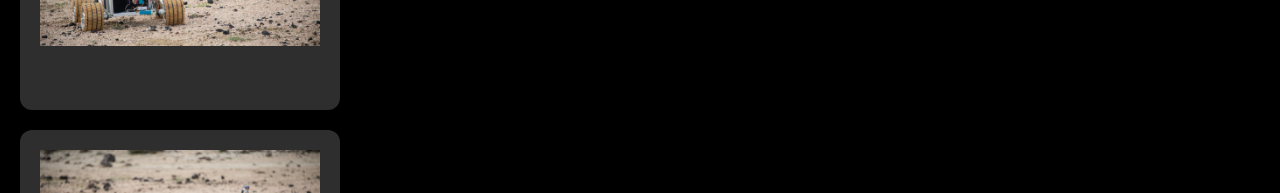
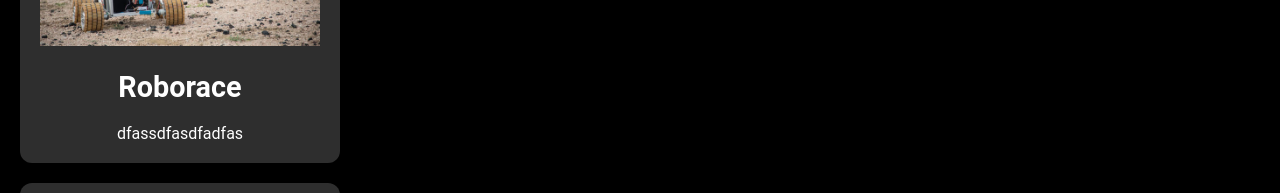
Before and after one commit to chaitanya-Uike/inertia, a React (Create React App) app: page /event/draicplayground in a window 1280 px wide. Shown: the part 580-773 px from the top of the page. Built offline with nearby package versions, Linux system fonts and the light colour scheme.

Commit message:
DraicPlayground done

```diff
--- a/src/App.js
+++ b/src/App.js
@@ -14,6 +14,8 @@
 import Workshops from './pages/EventPage/Workshops/Workshops'
 import SpaceTech from './pages/EventPage/SapceTech/SpaceTech'
 import ShortCompetition from './pages/EventPage/ShortCompetition/ShortCompetition'
+
+import DRAICplaygroundDetails from './pages/EventPage/DRAICplayground/DRAICplaygroundDetails'
 
 import { useLocation, Route, Routes, Navigate } from "react-router-dom";
 import { useEffect } from 'react';
@@ -41,14 +43,16 @@
         <Route exact path="/event/workshop" element={<Workshops />} />
         <Route exact path="/event/robotleague" element={<Robotleague />} />
         <Route exact path="/event/draicplayground" element={<DRAICplayground />} />
-        <Route exact path="/event/shortcompetitions" element={<ShortCompetition />}  />
+        <Route exact path="/event/shortcompetitions" element={<ShortCompetition />} />
+
+        <Route exact path="/event/draicplayground/:id" element={<DRAICplaygroundDetails />} />
 
         <Route exact path="/schedule" element={<Schedule />} />
 
         <Route path="*" element={<Navigate to="/" />} />
-      </Routes>
+      </Routes >
       <Footer />
-    </div>
+    </div >
   );
 }
 
--- a/src/Data/Draicplayground.js
+++ b/src/Data/Draicplayground.js
@@ -1,26 +1,22 @@
 import im from '../assets/static/roboRace.jpeg'
-const data=[
+const data = [
     {
-        id:"1",
-        eventName:'Roborace',
-        eventTime:'10:00 pm',
-        description:'dfassdfasdfadfas',
-        img:im
+        eventName: 'Roborace',
+        eventTime: '10:00 pm',
+        description: 'dfassdfasdfadfas',
+        img: im
     },
     {
-        id:"2",
-
-        eventName:'Robo',
-        eventTime:'10:00 pm',
-        img:im,
-        description:'dfassdfasdfadfas'
+        eventName: 'Robo',
+        eventTime: '10:00 pm',
+        img: im,
+        description: 'dfassdfasdfadfas'
     },
     {
-        id:"3",
-        eventName:'race',
-        eventTime:'10:00 pm',
-        img:im,
-        description:'dfassdfasdfadfas'
+        eventName: 'race',
+        eventTime: '10:00 pm',
+        img: im,
+        description: 'dfassdfasdfadfas'
     },
 ]
 
--- a/src/components/card/card.js
+++ b/src/components/card/card.js
@@ -2,13 +2,12 @@
 import { NavLink } from 'react-router-dom'
 import './card.css'
 function card(props) {
-
-    const link=props.eventcategory?`/event/${props.eventcategory}/${props.lnk}`:`/event/${props.lnk}`
+    let link = props.sublnk >= 0 ? `/event/${props.lnk}/${props.sublnk}` : `/event/${props.lnk}`
 
     return (
         <div className='event-card'>
             <div className=''>
-            <NavLink to={link}> <img className='event-image' src={props.img} alt=''></img></NavLink>
+                <NavLink to={link}> <img className='event-image' src={props.img} alt=''></img></NavLink>
             </div>
             <h1 className='event-name'>{props.name}</h1>
             <p>{props.description}</p>
--- a/src/pages/EventPage/DRAICplayground/DRAICplayground.js
+++ b/src/pages/EventPage/DRAICplayground/DRAICplayground.js
@@ -1,22 +1,21 @@
 import React from 'react'
-import { useParams } from 'react-router-dom';
 import TitleHero from '../../../components/titleHero'
 import data from '../../../Data/Draicplayground'
 import Card from '../../../components/card/card'
 function DRAICplayground() {
 
-//     let {id}=useParams();
-//   const event=data[id];
+  //     let {id}=useParams();
+  //   const event=data[id];
 
   return (
     <div>
-        <TitleHero title="DRAIC Robo Playground"></TitleHero>
-        {data.map((card)=>{
-            return(
-                    <Card lnk={card.id} eventName={card.eventName}
-                    img={card.img}/>
-            )
-        })}
+      <TitleHero title="DRAIC Robo Playground"></TitleHero>
+      {data.map((card, index) => {
+        return (
+          <Card lnk={"draicplayground"} eventName={card.eventName}
+            img={card.img} sublnk={index} key={index} name={card.eventName} description={card.description} />
+        )
+      })}
     </div>
   )
 }
--- /dev/null
+++ b/src/pages/EventPage/DRAICplayground/DRAICplaygroundDetails.js
@@ -0,0 +1,14 @@
+import React from 'react'
+import { useParams } from 'react-router-dom'
+import data from '../../../Data/Draicplayground'
+
+const DRAICplaygroundDetails = () => {
+
+    const { id } = useParams()
+
+    return (
+        <h1>{data[id].eventName}</h1>
+    )
+}
+
+export default DRAICplaygroundDetails
--- a/src/pages/EventPage/RobotLeague/RobotLeague.js
+++ b/src/pages/EventPage/RobotLeague/RobotLeague.js
@@ -1,10 +1,18 @@
 import React from 'react'
 import TitleHero from '../../../components/titleHero'
+import data from '../../../Data/RoboLeague'
+import Card from '../../../components/card/card'
 
 function RobotLeague() {
   return (
     <div>
-        <TitleHero title="Robot League"></TitleHero>
+      <TitleHero title="Robot League"></TitleHero>
+      {data.map((card, index) => {
+        return (
+          <Card lnk={""} eventName={card.eventName}
+            img={card.img} sublnk={index} key={index} name={card.eventName} description={card.description} />
+        )
+      })}
     </div>
   )
 }
--- a/src/pages/Events.js
+++ b/src/pages/Events.js
@@ -50,7 +50,6 @@
                         <Card lnk={card.page} img={card.img} name={card.name} description={card.description}/>
                     )
                 })}
-
             </div>
         </div>
     )
```
